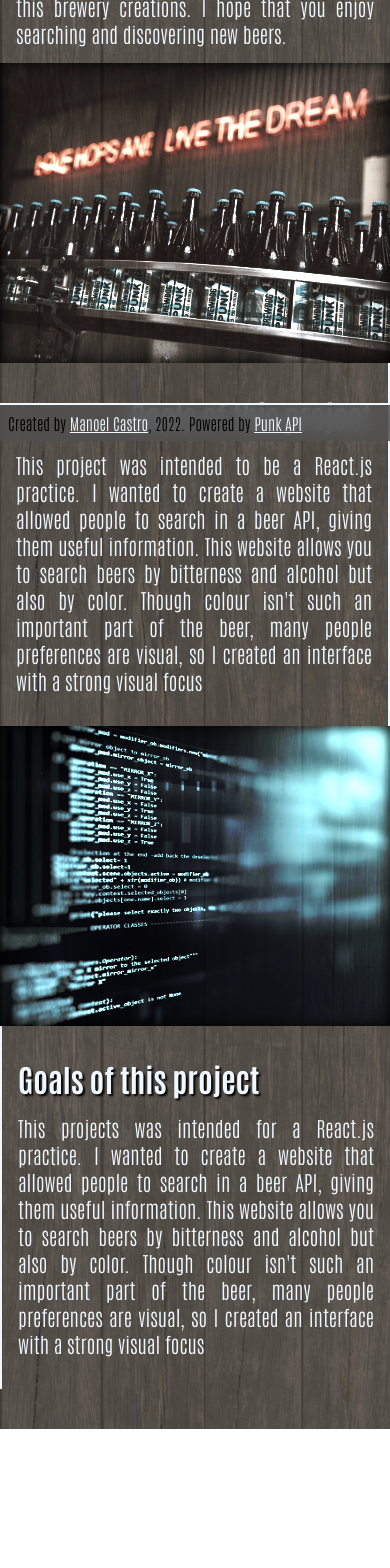
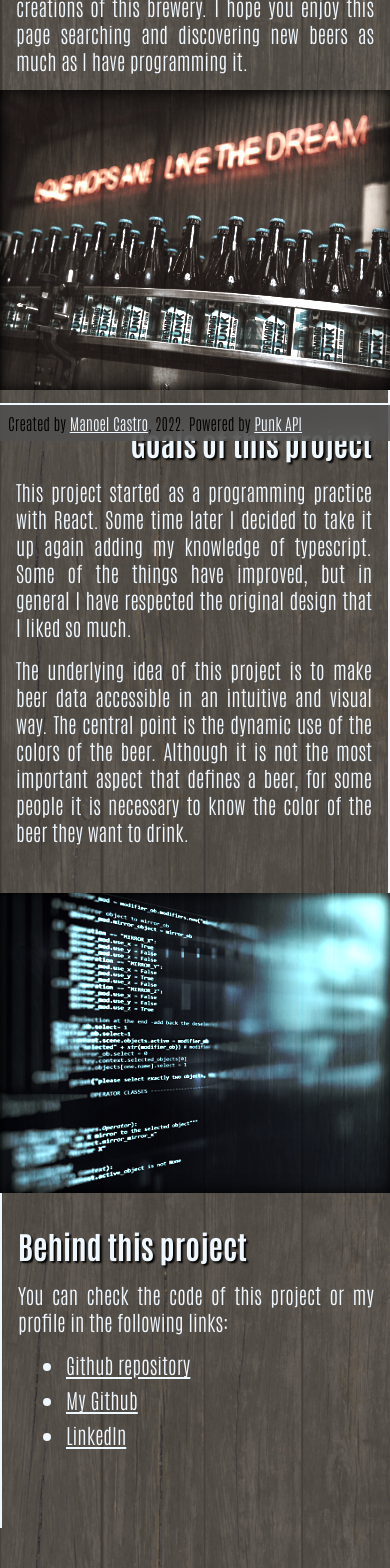
Before and after one commit to manoelcl/brewdog-catalogue, a React (Create React App) app: page / in a window 390 px wide. Shown: the part 403-1971 px from the top of the page. Before the commit the page ends 1832 px from the top, so only its background shows below. Built offline with nearby package versions, Linux system fonts and the light colour scheme.

Commit message:
added notes system, more indepth beer details and improved css

```diff
--- a/src/App.css
+++ b/src/App.css
@@ -16,13 +16,15 @@
   --transparent-bg1: rgba(80, 80, 80, 0.8);
   --transparent-bg2: rgba(158, 161, 164, 0.549);
   --button-hover: rgba(170, 170, 170, 0.447);
+  --font-text: "Antonio", sans-serif;
+  --font-title: "Permanent Marker", cursive;
 }
 
 html {
   background-image: radial-gradient(transparent, rgba(22, 22, 22, 0.9)),
     url("/public/textures.gif");
   background-attachment: fixed;
-  font-family: "Antonio", sans-serif;
+  font-family: var(--font-text);
 }
 
 header a {
@@ -32,7 +34,7 @@ header a {
 
 h1 {
   text-shadow: 2px 2px 2px black;
-  font-family: "Permanent Marker", cursive;
+  font-family: var(--font-title);
   font-size: 4rem;
   color: var(--main-color);
   text-align: center;
@@ -159,22 +161,120 @@ section:last-child {
 section:first-of-type p {
   margin: 0 1rem 1rem 1rem;
 }
+.home p {
+  margin-bottom: 1rem;
+}
+.home ul {
+  display: flex;
+  flex-direction: column;
+  justify-content: flex-start;
+  gap: 0.5rem;
+  padding-left: 3rem;
+}
+.home ul li {
+  margin: 0;
+}
 
 .card-big {
-  display: flex;
   margin: 0 auto;
-  flex-direction: column;
-
+  margin-bottom: 3rem;
   align-items: center;
   overflow: hidden;
-  max-width: 1000px;
+  max-width: min(1200px, 100%);
   border: 4px solid var(--main-color);
   border-radius: 1rem;
   background-color: rgb(31, 31, 31);
   color: var(--main-color);
   box-shadow: 4px 12px 8px black;
 }
+.card-big.details {
+  padding: 1rem;
+  display: grid;
+  grid-template-columns: 1fr 1fr;
+  grid-template-areas:
+    "button button"
+    "card notes"
+    "other other";
+  justify-items: center;
+  align-items: start;
+  gap: 1rem;
+}
+.card-big.details button {
+  background: none;
+  border: none;
+  font-family: var(--font-title);
+  font-size: 2rem;
+  color: var(--main-color);
+  text-shadow: 2px 2px 2px black;
+}
+.card-big.details button {
+  grid-area: button;
+  cursor: pointer;
+}
+.card-big.details .card {
+  grid-area: card;
+}
+.card-big.details .other {
+  grid-area: other;
+}
+.card-big.details .notes {
+  padding-top: 2rem;
+  gap: 1rem;
+  height: 100%;
+  display: flex;
+  flex-direction: column;
+  grid-template-rows: auto 1fr auto;
+  width: 100%;
+  grid-area: notes;
+}
 
+.card-big.details .notes textarea {
+  padding: 1rem;
+  flex-grow: 1;
+  width: 100%;
+  background-color: transparent;
+  background-image: radial-gradient(
+    transparent 35%,
+    rgba(255, 255, 255, 0.2) 100%
+  );
+  font-size: 1.5rem;
+  font-family: var(--font-title);
+  color: var(--main-color);
+  resize: none;
+  border-radius: 1rem;
+  border: 2px solid aliceblue;
+}
+.card-big.details .other {
+  max-width: none;
+}
+.card-big.details .other ul {
+  display: flex;
+  flex-wrap: wrap;
+  list-style: none;
+  overflow: hidden;
+  gap: 1rem;
+  padding: 0;
+  justify-content: flex-start;
+}
+.card-big.details .other ul li {
+  min-width: 200px;
+}
+.card-big.details .other ul:first-of-type li {
+  background-color: rgb(44, 56, 44);
+}
+
+.card-big.details .other ul:nth-of-type(2) li {
+  background-color: rgb(58, 51, 40);
+}
+
+.card-big.details .other li {
+  padding: 0.5rem;
+  border-radius: 1rem;
+  border: 1px solid var(--main-color);
+}
+.card-big.details .other > * {
+  margin-bottom: 1rem;
+}
 .card-big header {
   display: flex;
   text-align: center;
@@ -372,6 +472,10 @@ section:first-of-type p {
   font-size: 1.25rem;
   font-family: "Antonio", sans-serif;
 }
+.search-bar input[type="text"] {
+  border-radius: 0.5rem;
+  border: 1px solid var(--main-color);
+}
 
 .search-bar {
   margin-bottom: 1rem;
@@ -419,7 +523,7 @@ section:first-of-type p {
 @media (max-width: 1000px) {
   html {
     background-image: url("/public/textures.gif");
-    background-attachment: scroll;
+    background-attachment: fixed;
     font-family: "Antonio", sans-serif;
   }
 
@@ -434,7 +538,7 @@ section:first-of-type p {
     height: 0;
   }
 
-  .search-bar:focus fieldset {
+  .search-bar.active fieldset {
     visibility: visible;
     height: auto;
   }
@@ -445,4 +549,20 @@ section:first-of-type p {
   .parallax {
     mask: none;
   }
+  .card-big.details {
+    grid-template-columns: 1fr;
+    grid-template-areas:
+      "button"
+      "card"
+      "notes"
+      "other";
+    padding: 0.5rem;
+    border: none;
+    border-radius: 0;
+    max-width: 100vw;
+  }
+
+  .card-big.details .card {
+    margin: 0;
+  }
 }
--- a/src/components/Notes.tsx
+++ b/src/components/Notes.tsx
@@ -1,4 +1,4 @@
-import React, { MouseEventHandler, TextareaHTMLAttributes } from "react";
+import React, { MouseEventHandler } from "react";
 import { useRef } from "react";
 
 import { useState } from "react";
@@ -37,17 +37,17 @@ const Notes: React.FC<NotesProps> = ({ id }) => {
   };
 
   return (
-    <>
-      {edit ? <button onClick={clickEventHandler}>Save changes</button> : null}
+    <div className="notes">
+      <h2>📝 Notes:</h2>
       <textarea
         ref={textRef}
         defaultValue={notes.find((note) => note.id === id)?.content || ""}
         onFocus={() => setEdit(true)}
         autoComplete="off"
-        cols={50}
-        rows={20}
+        placeholder="Press here to take your own notes"
       ></textarea>
-    </>
+      {edit ? <button onClick={clickEventHandler}>Save changes</button> : null}
+    </div>
   );
 };
 
--- a/src/components/SearchBar.tsx
+++ b/src/components/SearchBar.tsx
@@ -1,3 +1,4 @@
+import { FocusEventHandler, useState } from "react";
 import { ChangeEventHandler, FormEventHandler } from "react";
 import { SearchBeerParams } from "../types";
 
@@ -12,17 +13,32 @@ const SearchBar: React.FC<SearchBarProps> = ({
   updateParams,
   updateOrderParams,
 }) => {
+  const [active, setActive] = useState<Boolean>(false);
+
+  const blurHandle: FocusEventHandler = (event) => {
+    console.log(event.target);
+    const currentTarget = event.currentTarget;
+    requestAnimationFrame(() => {
+      if (!currentTarget.contains(document.activeElement)) {
+        setActive(false);
+      }
+    });
+  };
+
   return (
     <form
-      className="search-bar"
+      className={active ? "search-bar active" : "search-bar"}
       onSubmit={(e) => e.preventDefault()}
       tabIndex={0}
+      onFocus={() => setActive(true)}
+      onBlur={blurHandle}
     >
       <input
         type="text"
         id="beer_name"
         onChange={updateParams}
         placeholder="Search by name"
+        autoComplete="off"
       ></input>
       <fieldset>
         <legend>
--- a/src/views/BeerDetails.tsx
+++ b/src/views/BeerDetails.tsx
@@ -3,8 +3,6 @@ import useBeers from "../hooks/useBeers";
 import Card from "../components/Card";
 import ErrorDisplay from "../components/ErrorDisplay";
 import Notes from "../components/Notes";
-
-const glass = require("../vaso1.png");
 
 function BeerDetails(): JSX.Element {
   const navigate = useNavigate();
@@ -16,10 +14,53 @@ function BeerDetails(): JSX.Element {
   if (beers !== null) {
     console.log(beers[0]);
     return (
-      <article className="card-big">
-        <button onClick={() => navigate(-1)}>Back</button>
+      <article className="card-big details">
+        <button className="detail-button" onClick={() => navigate(-1)}>
+          {"< Back"}
+        </button>
         <Card beer={beers[0]} />
         <Notes id={Number(beerId)}></Notes>
+        <section className="other">
+          <h2>Other details:</h2>
+          <h3>Ingredients:</h3>
+          <h3>Hops:</h3>
+          <ul>
+            {beers[0].ingredients.hops.map((ingr, index) => (
+              <li key={index}>
+                <h4>{ingr.name}</h4>
+                <p>
+                  {ingr.amount.value} {ingr.amount.unit}
+                </p>
+                <p>
+                  {"Attribute: "}
+                  {ingr.attribute}
+                </p>
+                <p>
+                  {"Added: "}
+                  {ingr.add}
+                </p>
+              </li>
+            ))}
+          </ul>
+          <h3>Malts:</h3>
+          <ul>
+            {beers[0].ingredients.malt.map((ingr, index) => (
+              <li key={index}>
+                <h4>{ingr.name}</h4>
+                <p>
+                  {ingr.amount.value} {ingr.amount.unit}
+                </p>
+              </li>
+            ))}
+          </ul>
+          <h3>
+            {"Yeast: "}
+            {beers[0].ingredients.yeast}
+          </h3>
+          <h2>Brewers tips:</h2>
+          <p>{beers[0].brewers_tips}</p>
+          <h3>Contributed by: {beers[0].contributed_by}</h3>
+        </section>
       </article>
     );
   }
--- a/src/views/Home.tsx
+++ b/src/views/Home.tsx
@@ -1,38 +1,52 @@
 const Home = () => {
   return (
     <>
-      <section>
+      <section className="home">
         <h2>Consult and search the entire Brewdog catalogue</h2>
         <p>
-          This website is a homage to the beers of Brewdog. We use the data
-          provided by the <a href="https://punkapi.com/">Punk API</a>, a cool
-          project which have collected data of this brewery creations. I hope
-          that you enjoy searching and discovering new beers.
+          This website is a tribute to Brewdog brewery. The data used is
+          provided by the Punk API, an interesting project that collects the
+          data of the creations of this brewery. I hope you enjoy this page
+          searching and discovering new beers as much as I have programming it.
         </p>
       </section>
       <div className="parallax image1"></div>
-      <section>
+      <section className="home">
         <h2>Goals of this project</h2>
         <p>
-          This project was intended to be a React.js practice. I wanted to
-          create a website that allowed people to search in a beer API, giving
-          them useful information. This website allows you to search beers by
-          bitterness and alcohol but also by color. Though colour isn't such an
-          important part of the beer, many people preferences are visual, so I
-          created an interface with a strong visual focus
+          This project started as a programming practice with React. Some time
+          later I decided to take it up again adding my knowledge of typescript.
+          Some of the things have improved, but in general I have respected the
+          original design that I liked so much.
+        </p>
+        <p>
+          The underlying idea of this project is to make beer data accessible in
+          an intuitive and visual way. The central point is the dynamic use of
+          the colors of the beer. Although it is not the most important aspect
+          that defines a beer, for some people it is necessary to know the color
+          of the beer they want to drink.
         </p>
       </section>
       <div className="parallax image2"></div>
-      <section>
-        <h2>Goals of this project</h2>
+      <section className="home">
+        <h2>Behind this project</h2>
         <p>
-          This projects was intended for a React.js practice. I wanted to create
-          a website that allowed people to search in a beer API, giving them
-          useful information. This website allows you to search beers by
-          bitterness and alcohol but also by color. Though colour isn't such an
-          important part of the beer, many people preferences are visual, so I
-          created an interface with a strong visual focus
+          You can check the code of this project or my profile in the following
+          links:
         </p>
+        <ul>
+          <li>
+            <a href="https://github.com/manoelcl/brewdog-catalogue">
+              Github repository
+            </a>
+          </li>
+          <li>
+            <a href="https://github.com/manoelcl">My Github</a>
+          </li>
+          <li>
+            <a href="https://www.linkedin.com/in/manoelcl/">LinkedIn</a>
+          </li>
+        </ul>
       </section>
     </>
   );
```
